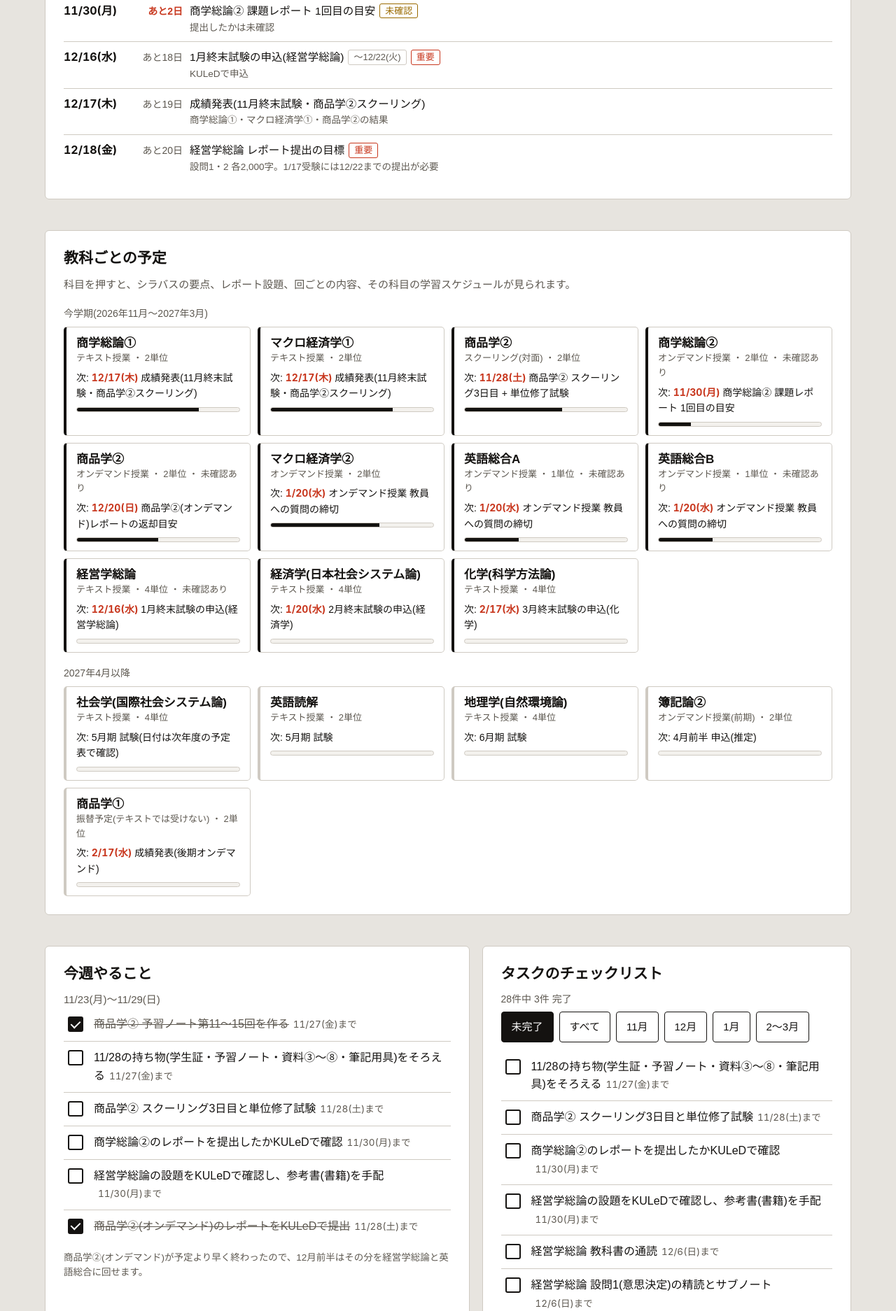
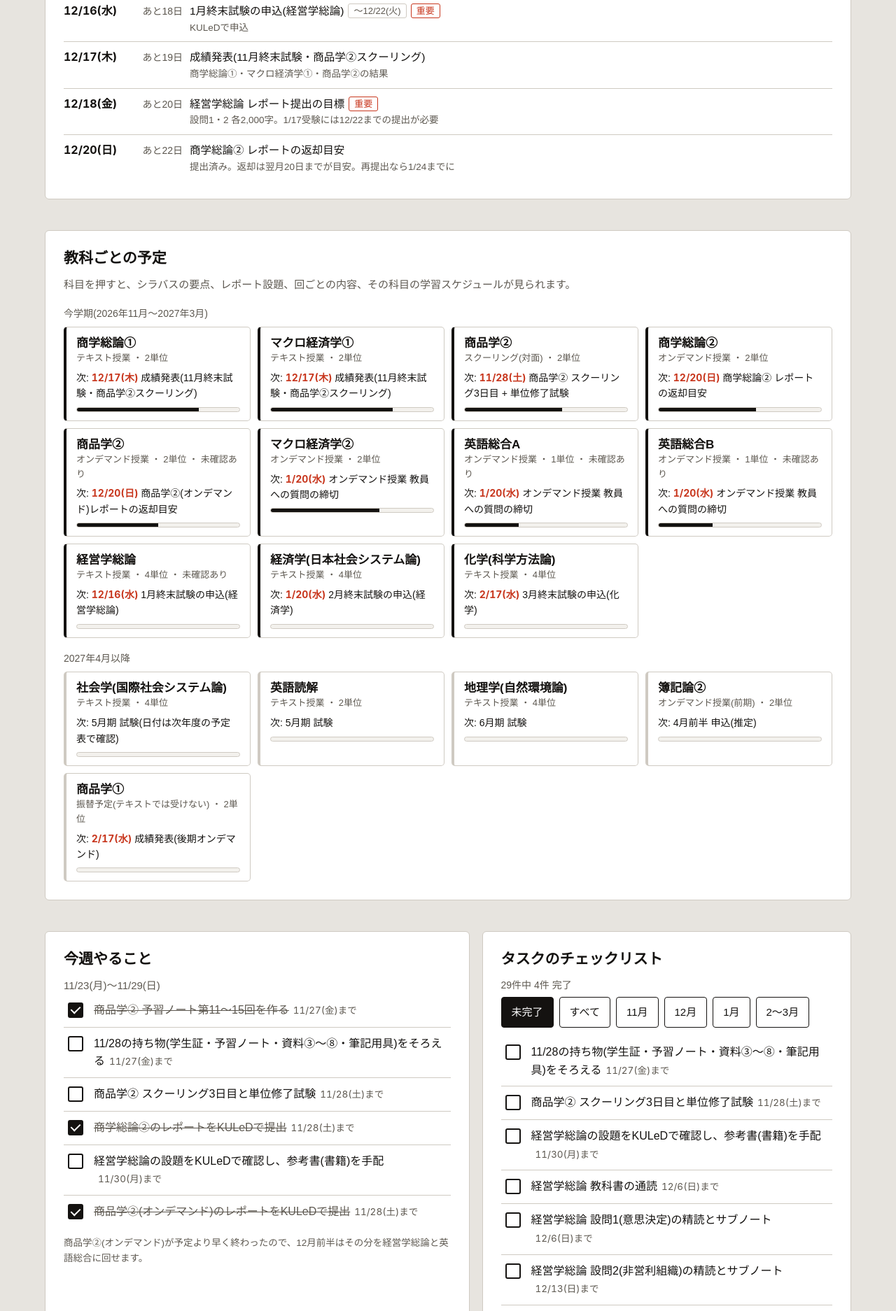
Before and after one commit to ugah4545/kindai-dashboard, a plain HTML site: page index.html in a window 1280 px wide. Shown: the part 478-2352 px from the top of the page at 70% size. Drawn offline with Linux system fonts and the light colour scheme.

Commit message:
商学総論②のレポート提出を反映
Co-Authored-By: Claude Opus 5.5 <noreply@anthropic.com>
Claude-Session: https://claude.ai/code/session_01KpEo1J2GaS6jvh3e5xND8P

```diff
--- a/index.html
+++ b/index.html
@@ -196,7 +196,7 @@ const DEADLINES=[
  {d:'2026-11-22',t:'科目終末試験 午後: マクロ経済学①',s:'13:30〜14:20(準備13:10〜)。記述式50分',kind:'exam',sub:['macro1']},
  {d:'2026-11-25',to:'2026-12-01',t:'12月終末試験の受付',s:'12月期は受験しない計画',kind:'event'},
  {d:'2026-11-28',t:'商品学② スクーリング3日目 + 単位修了試験',s:'9:00〜17:30 東大阪キャンパス。試験は16:30〜17:30',kind:'exam',must:1,sub:['shohin2s']},
- {d:'2026-11-30',t:'商学総論② 課題レポート 1回目の目安',s:'提出したかは未確認',kind:'due',u:1,sub:['shoso2']},
+ {d:'2026-12-20',t:'商学総論② レポートの返却目安',s:'提出済み。返却は翌月20日までが目安。再提出なら1/24までに',kind:'event',sub:['shoso2']},
  {d:'2026-12-20',t:'商品学②(オンデマンド)レポートの返却目安',s:'提出済み。返却は翌月20日までが目安。再提出なら1/24までに',kind:'event',sub:['shohin2o']},
  {d:'2026-12-16',to:'2026-12-22',t:'1月終末試験の申込(経営学総論)',s:'KULeDで申込',kind:'due',must:1,sub:['keiei']},
  {d:'2026-12-17',t:'成績発表(11月終末試験・商品学②スクーリング)',s:'商学総論①・マクロ経済学①・商品学②の結果',kind:'event',sub:['shoso1','macro1','shohin2s']},
@@ -246,12 +246,12 @@ const SUBJECTS=[
   plan:[['11/7(土)','1日目(第1〜5回)',1],['11/14(土)','2日目(第6〜10回)',1],['11/23〜11/27','予習ノート第11〜15回、資料③〜⑧の見直し',1],['11/28(土)','3日目(第11〜15回)と単位修了試験 16:30〜17:30',0],['12/17','成績発表',0]]},
 
  {id:'shoso2',n:'商学総論②',code:'2104',f:'オンデマンド授業',cr:2,term:'now',who:'井田泰人 先生',
-  st:'全15回視聴済み(11/3〜11/11)。レポート「鯖江産眼鏡フレームの流通経路」は11/13に完成',next:'1/24 レポート最終、1/25〜31 試験',
-  steps:[['全15回 視聴',1],['確認テスト全合格','u'],['レポート提出','u'],['レポート合格','u'],['単位修了試験',0]],
+  st:'全15回視聴済み。レポート「鯖江産眼鏡フレームの流通経路」を提出済み(11/28確認)、返却待ち',next:'1/24 レポート最終、1/25〜31 試験',
+  steps:[['全15回 視聴',1],['確認テスト全合格',1],['レポート提出',1],['レポート合格',0],['単位修了試験',0]],
   syl:{goal:'流通の機能、卸売・小売、日本の流通機構の特質と流通政策を学ぶ',text:'井田泰人『商学の基本を学ぶ15講』晃洋書房、2014(購入済み)',grade:'単位修了試験50%、課題レポート50%。試験を受けるにはレポートの合格が必要',notes:['視聴時間を短縮すると大幅に減点(倍速しない)','試験・課題のフィードバックは特に実施しない','参考文献: 久保村隆祐『商学通論 9訂版』同文舘出版']},
   rep:{theme:'関心のある商品が、どのような流通経路をたどっているかを調べてまとめる',len:'2,000字程度・Word。インターネット不可、文献をもとに書く',notes:['全講義の視聴と全確認テストの合格後に提出できる','添削の目安: 11/30、12/15、12/31、1/10、1/15(最終1/24)']},
   lessons:[['第1回','経済の発展と懸隔'],['第2回','流通の機能と担い手'],['第3回','流通の捉え方と流通業者の役割'],['第4回','流通の規定要因'],['第5回','卸売業者・問屋・代理商・仲立人'],['第6回','卸売市場・農協・販売会社'],['第7回','卸売業者の存在意義(ホールの2原理)'],['第8回','小売業者①(百貨店・スーパー・コンビニ)'],['第9回','小売業者②(多様な業態と情報化)'],['第10回','日本の流通機構の特質①(〜1985年)'],['第11回','日本の流通機構の特質②(1985年〜)'],['第12回','日本の流通機構の問題点'],['第13回','流通政策①(百貨店法)'],['第14回','流通政策②(大店法)'],['第15回','流通政策③(大店立地法)']],
-  plan:[['11/3〜11/11','全15回視聴',1],['11/11〜11/13','課題レポート作成',1],['11/30ごろ','レポート1回目を提出','u'],['12月〜1/15','返却を見て書き直し(返却は翌月20日まで)',0],['1/18〜1/24','単位修了試験の復習',0],['1/25〜1/31','単位修了試験(60分)',0]]},
+  plan:[['11/3〜11/11','全15回視聴',1],['11/11〜11/13','課題レポート作成',1],['11月','レポートを提出',1],['12/20ごろ','返却を確認。再提出なら書き直し(最終1/24)',0],['1/18〜1/24','単位修了試験の復習',0],['1/25〜1/31','単位修了試験(60分)',0]]},
 
  {id:'shohin2o',n:'商品学②',code:'3502',f:'オンデマンド授業',cr:2,term:'now',who:'井田泰人 先生',
   st:'全15回視聴・確認テスト完了(11/19)。レポート「偏光サングラスの開発と販売」を提出済み(11/28確認)、返却待ち',next:'1/24 レポート最終、1/25〜31 試験',
@@ -350,7 +350,8 @@ const TASKS=[
  {id:'s3-notes',t:'商品学② 予習ノート第11〜15回を作る',d:'2026-11-27',g:'11月',sub:'shohin2s',done:1},
  {id:'s3-items',t:'11/28の持ち物(学生証・予習ノート・資料③〜⑧・筆記用具)をそろえる',d:'2026-11-27',g:'11月',sub:'shohin2s'},
  {id:'s3-day',t:'商品学② スクーリング3日目と単位修了試験',d:'2026-11-28',g:'11月',sub:'shohin2s'},
- {id:'od-shoso-rep',t:'商学総論②のレポートを提出したかKULeDで確認',d:'2026-11-30',g:'11月',sub:'shoso2'},
+ {id:'od-shoso-rep',t:'商学総論②のレポートをKULeDで提出',d:'2026-11-28',g:'11月',sub:'shoso2',done:1},
+ {id:'od-shoso-ret',t:'商学総論②レポートの返却を確認',d:'2026-12-20',g:'12月',sub:'shoso2'},
  {id:'keiei-setsudai',t:'経営学総論の設題をKULeDで確認し、参考書(書籍)を手配',d:'2026-11-30',g:'11月',sub:'keiei'},
  {id:'od-shohin-rep',t:'商品学②(オンデマンド)のレポートをKULeDで提出',d:'2026-11-28',g:'11月',sub:'shohin2o',done:1},
  {id:'od-shohin-ret',t:'商品学②(オンデマンド)レポートの返却を確認',d:'2026-12-20',g:'12月',sub:'shohin2o'},
@@ -380,7 +381,7 @@ const WEEKS=[
  {from:'2026-11-23',to:'2026-11-29',tasks:['s3-notes','s3-items','s3-day','od-shoso-rep','keiei-setsudai','od-shohin-rep'],note:'商品学②(オンデマンド)が予定より早く終わったので、12月前半はその分を経営学総論と英語総合に回せます。'},
  {from:'2026-11-30',to:'2026-12-06',tasks:['keiei-setsudai','keiei-read','keiei-q1'],note:''},
  {from:'2026-12-07',to:'2026-12-13',tasks:['keiei-q2','keiei-draft','eng-a'],note:''},
- {from:'2026-12-14',to:'2026-12-20',tasks:['keiei-submit','od-shohin-ret','grade-1217','jan-apply','eng-a','eng-b'],note:''},
+ {from:'2026-12-14',to:'2026-12-20',tasks:['keiei-submit','od-shoso-ret','od-shohin-ret','grade-1217','jan-apply','eng-a','eng-b'],note:''},
  {from:'2026-12-21',to:'2027-01-03',tasks:['jan-apply','eng-a','eng-b'],note:'12/23〜1/5は学生センターが閉室です。'},
  {from:'2027-01-04',to:'2027-01-10',tasks:['eng-a','eng-b','macro2-review','keiei-exam'],note:''},
  {from:'2027-01-11',to:'2027-01-17',tasks:['keiei-exam','od-exams'],note:''},
@@ -389,7 +390,7 @@ const WEEKS=[
  {from:'2027-02-01',to:'2027-02-28',tasks:['keizai-exam','kagaku-rep'],note:''},
  {from:'2027-03-01',to:'2027-03-31',tasks:['kagaku-exam'],note:''}
 ];
-const UNKNOWNS=['商学総論②のレポートを提出したか、確認テストは全部合格か','英語総合A・Bを始めたか','経営学総論に着手したか(設題確認・参考書)'];
+const UNKNOWNS=['英語総合A・Bを始めたか','経営学総論に着手したか(設題確認・参考書)'];
 /* ===== 表はここまで ===== */
 
 const $=id=>document.getElementById(id);
--- a/sw.js
+++ b/sw.js
@@ -1,5 +1,5 @@
 // オフラインでも開けるようにする。ページは毎回ネットを先に見て、つながらなければ保存した版を出す
-const CACHE='kindai-dash-v7';
+const CACHE='kindai-dash-v8';
 const FILES=['./','index.html','manifest.webmanifest','icons/icon-180.png','icons/icon-192.png','icons/icon-512.png'];
 self.addEventListener('install',e=>{e.waitUntil(caches.open(CACHE).then(c=>c.addAll(FILES)).then(()=>self.skipWaiting()))});
 self.addEventListener('activate',e=>{e.waitUntil(caches.keys().then(ks=>Promise.all(ks.filter(k=>k!==CACHE).map(k=>caches.delete(k)))).then(()=>self.clients.claim()))});
```
